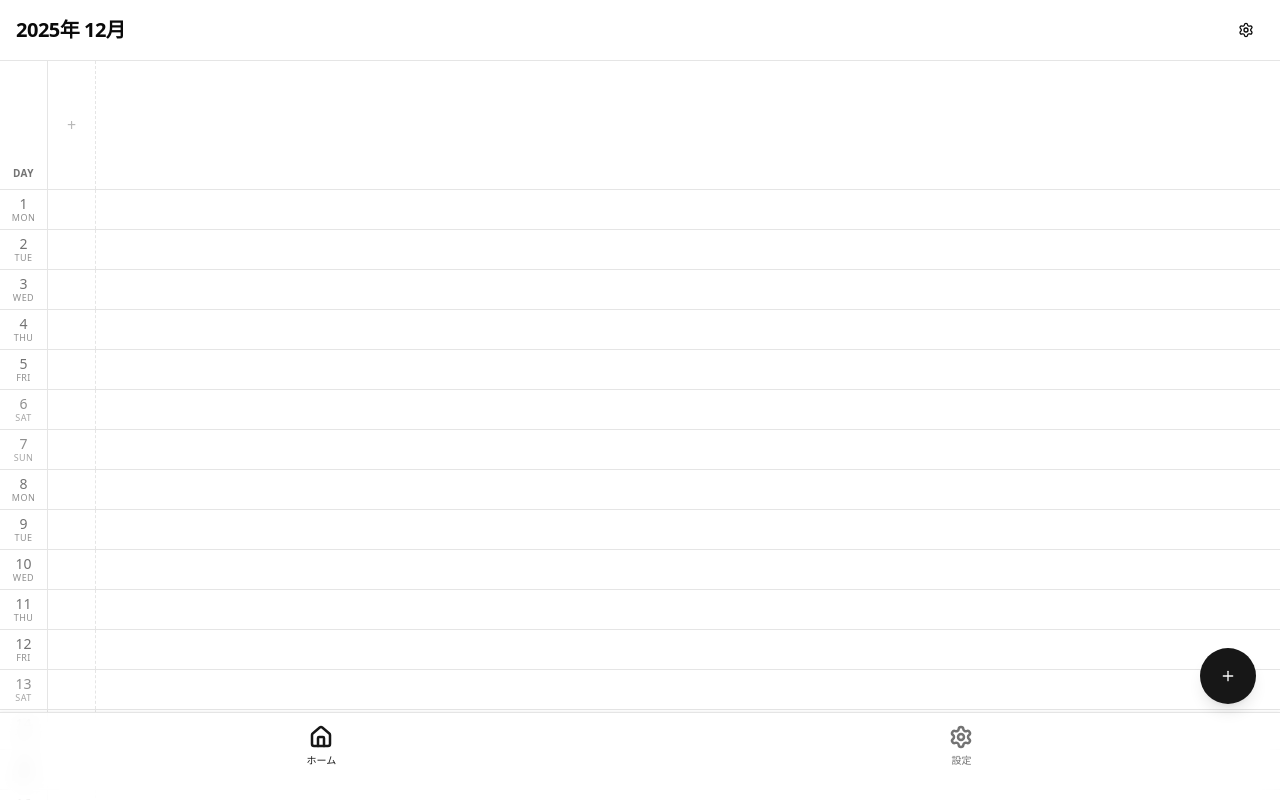
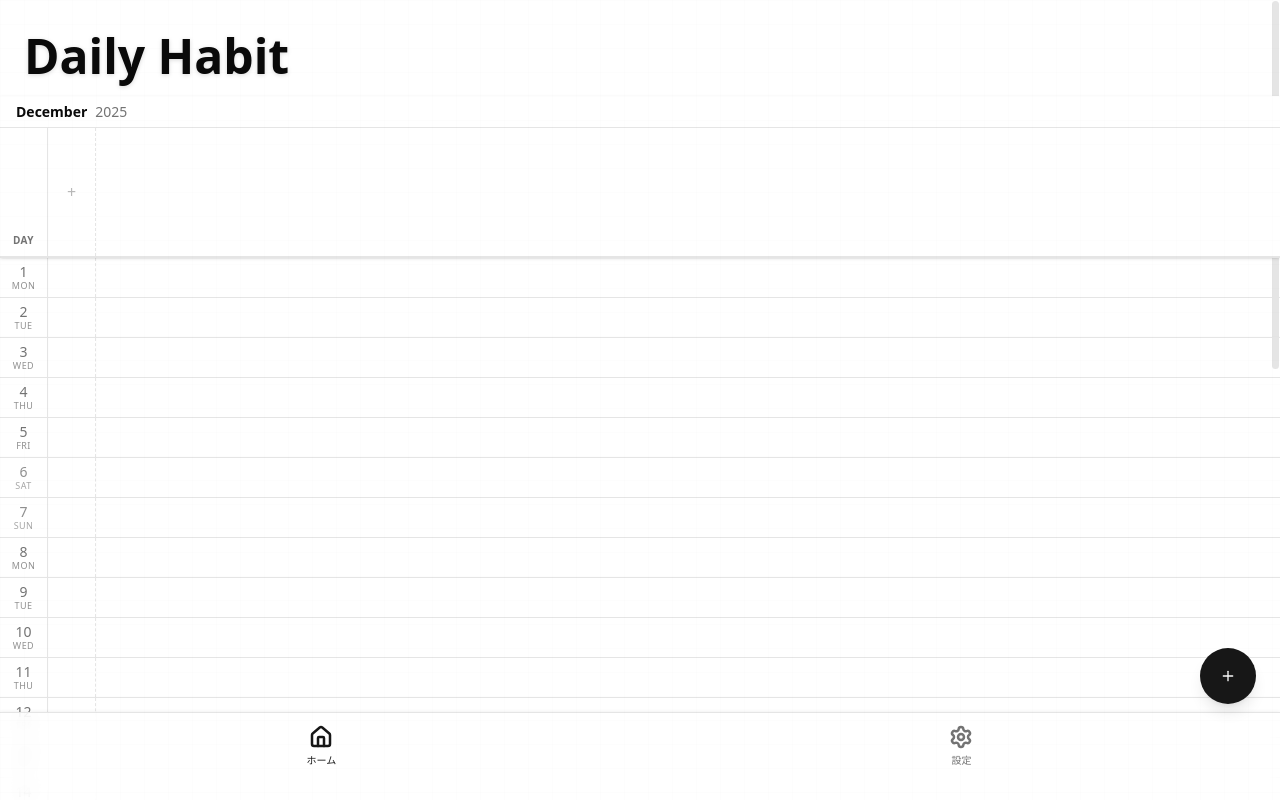
Before and after one commit to Asada678/habit, a Next.js app: page / in a window 1280 px wide. Built offline with nearby package versions, Linux system fonts and the light colour scheme.

Commit message:
feat: Introduce design update with new UI components, dashboard demo, and related documentation.

```diff
--- a/src/app/page.tsx
+++ b/src/app/page.tsx
@@ -1,8 +1,10 @@
 "use client";
 
 import { useEffect, useState } from "react";
-import { Header } from "@/components/layout/Header";
+import { AppHeader } from "@/components/layout/AppHeader";
+import { BottomNav } from "@/components/layout/BottomNav";
 import { ScrollArea } from "@/components/ui/scroll-area";
+import { CalendarControl } from "@/features/calendar/components/CalendarControl";
 import { DateRow } from "@/features/calendar/components/DateRow";
 import { useCalendar } from "@/features/calendar/hooks/useCalendar";
 import { HabitDialog } from "@/features/habit/components/HabitDialog";
@@ -10,7 +12,6 @@ import { HabitHeader } from "@/features/habit/components/HabitHeader";
 import { useHabitStore } from "@/features/habit/store";
 import { NoteDialog } from "@/features/record/components/NoteDialog";
 import { useRecordStore } from "@/features/record/store";
-import { BottomNav } from "@/components/layout/BottomNav";
 
 // Helper to match DB format YYYY-MM-DD
 function dateToCheckString(date: Date) {
@@ -23,7 +24,7 @@ function dateToCheckString(date: Date) {
 export default function Home() {
   const { habits, fetchHabits, createHabit } = useHabitStore();
   const { checks, toggle, updateNote, setPeriod } = useRecordStore();
-  const { daysInMonth, year, month } = useCalendar();
+  const { daysInMonth, year, month, currentDate, setDate } = useCalendar();
 
   // Note Dialog State
   const [editingNote, setEditingNote] = useState<{
@@ -72,11 +73,25 @@ export default function Home() {
   };
 
   return (
-    <div className="flex h-[100dvh] flex-col bg-background text-foreground overflow-hidden">
-      <Header title={`${year}年 ${month}月`} />
+    <div className="flex h-[100dvh] flex-col bg-background text-foreground overflow-hidden relative">
+      <main className="flex-1 overflow-hidden flex flex-col relative z-0">
         <ScrollArea className="flex-1 w-full min-h-0">
           <div className="min-w-max pb-32">
+
+            {/* Scrollable App Header */}
+            <AppHeader />
+
+            {/* Sticky Header Container (Month + Habits) */}
+            <div className="sticky top-0 z-40 bg-background/95 backdrop-blur supports-[backdrop-filter]:bg-background/60 shadow-sm border-b border-border">
+              <CalendarControl
+                currentDate={currentDate}
+                onDateChange={setDate}
+              />
               <HabitHeader habits={habits} />
+            </div>
+
+            {/* Date Grid */}
+            <div className="relative z-0">
               {daysInMonth.map((date) => (
                 <DateRow
                   key={date.toISOString()}
@@ -87,6 +102,7 @@ export default function Home() {
                   onEditNote={(habitId) => handleOpenNote(habitId, date)}
                 />
               ))}
+            </div>
 
             {/* Empty state if no habits */}
             {habits.length === 0 && (
@@ -97,6 +113,7 @@ export default function Home() {
             )}
           </div>
         </ScrollArea>
+      </main>
 
       <div className="fixed bottom-24 right-6 z-50">
         <HabitDialog onSave={createHabit} />
@@ -110,6 +127,17 @@ export default function Home() {
         onSave={handleSaveNote}
       />
       <BottomNav />
+      {/* Paper Texture Overlay using CSS Gradient */}
+      <div
+        className="pointer-events-none fixed inset-0 z-50 opacity-[0.4] mix-blend-multiply dark:mix-blend-overlay"
+        style={{
+          backgroundImage: `
+            linear-gradient(to right, rgba(0,0,0,0.02) 1px, transparent 1px),
+            linear-gradient(to bottom, rgba(0,0,0,0.02) 1px, transparent 1px)
+          `,
+          backgroundSize: '24px 24px'
+        }}
+      />
     </div>
   );
 }
--- /dev/null
+++ b/src/components/layout/AppHeader.tsx
@@ -0,0 +1,11 @@
+export function AppHeader() {
+    return (
+        <header className="flex items-end justify-between bg-transparent px-6 pt-8 pb-4 z-10">
+            <div>
+                <h1 className="font-display text-4xl font-bold text-foreground drop-shadow-sm md:text-5xl">
+                    Daily Habit
+                </h1>
+            </div>
+        </header>
+    );
+}
--- /dev/null
+++ b/src/features/calendar/components/CalendarControl.tsx
@@ -0,0 +1,75 @@
+import { useRef } from "react";
+import { cn } from "@/lib/utils";
+
+interface CalendarControlProps {
+    currentDate: Date;
+    onDateChange: (date: Date) => void;
+    className?: string;
+}
+
+export function CalendarControl({
+    currentDate,
+    onDateChange,
+    className,
+}: CalendarControlProps) {
+    const inputRef = useRef<HTMLInputElement>(null);
+
+    const monthName = currentDate.toLocaleDateString("en-US", { month: "long" });
+    const year = currentDate.getFullYear();
+
+    // Format for input value: YYYY-MM
+    const inputValue = `${year}-${String(currentDate.getMonth() + 1).padStart(2, "0")}`;
+
+    const handleTextClick = () => {
+        // Programmatically open the date picker
+        const input = inputRef.current;
+        if (input) {
+            if ("showPicker" in input) {
+                // Modern browsers
+                (input as any).showPicker();
+            } else {
+                // Fallback or just focus
+                (input as HTMLInputElement).click();
+            }
+        }
+    };
+
+    const handleInputChange = (e: React.ChangeEvent<HTMLInputElement>) => {
+        const val = e.target.value; // YYYY-MM
+        if (!val) return;
+        const [y, m] = val.split("-").map(Number);
+        // Create new date (1st of that month)
+        const newDate = new Date(y, m - 1, 1);
+        onDateChange(newDate);
+    };
+
+    return (
+        <div
+            className={cn(
+                "flex h-8 items-center border-b border-border bg-background px-4",
+                className,
+            )}
+        >
+            <div className="relative flex items-center gap-2">
+                <button
+                    onClick={handleTextClick}
+                    className="flex items-baseline gap-2 text-sm font-medium hover:opacity-70 focus:outline-none"
+                >
+                    <span className="font-bold">{monthName}</span>
+                    <span className="text-muted-foreground">{year}</span>
+                </button>
+
+                {/* Hidden Input for Month Picker */}
+                <input
+                    ref={inputRef}
+                    type="month"
+                    value={inputValue}
+                    onChange={handleInputChange}
+                    className="absolute inset-0 opacity-0 cursor-pointer w-full h-full -z-10"
+                    aria-label="Change month"
+                    tabIndex={-1}
+                />
+            </div>
+        </div>
+    );
+}
```
Lines whose indentation alone changed are shown as unchanged.
